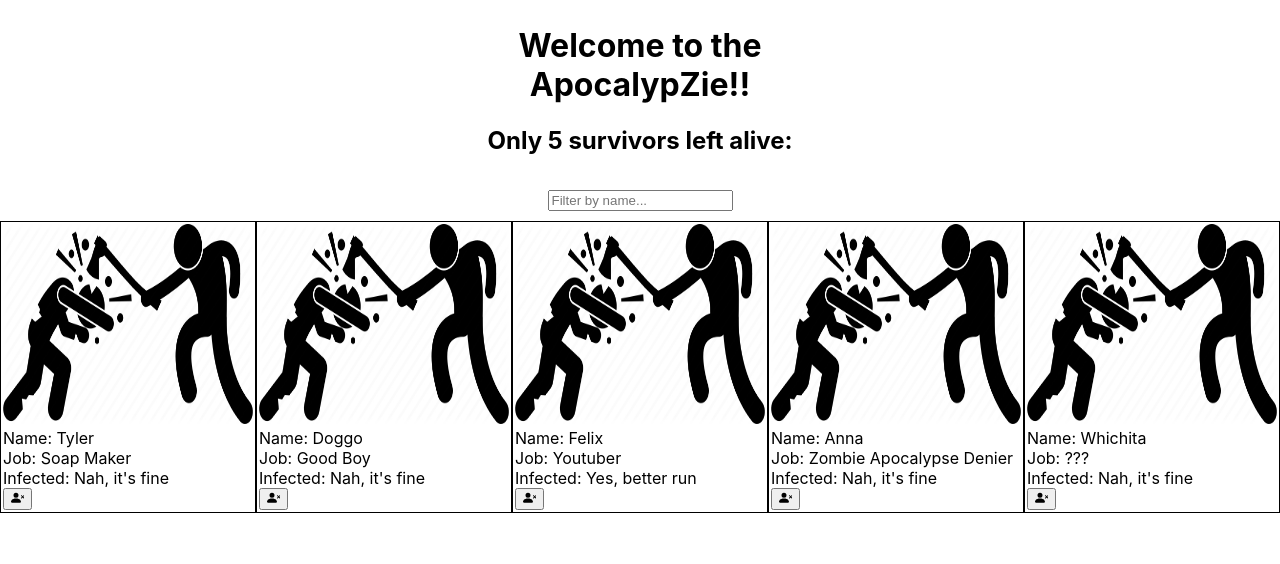
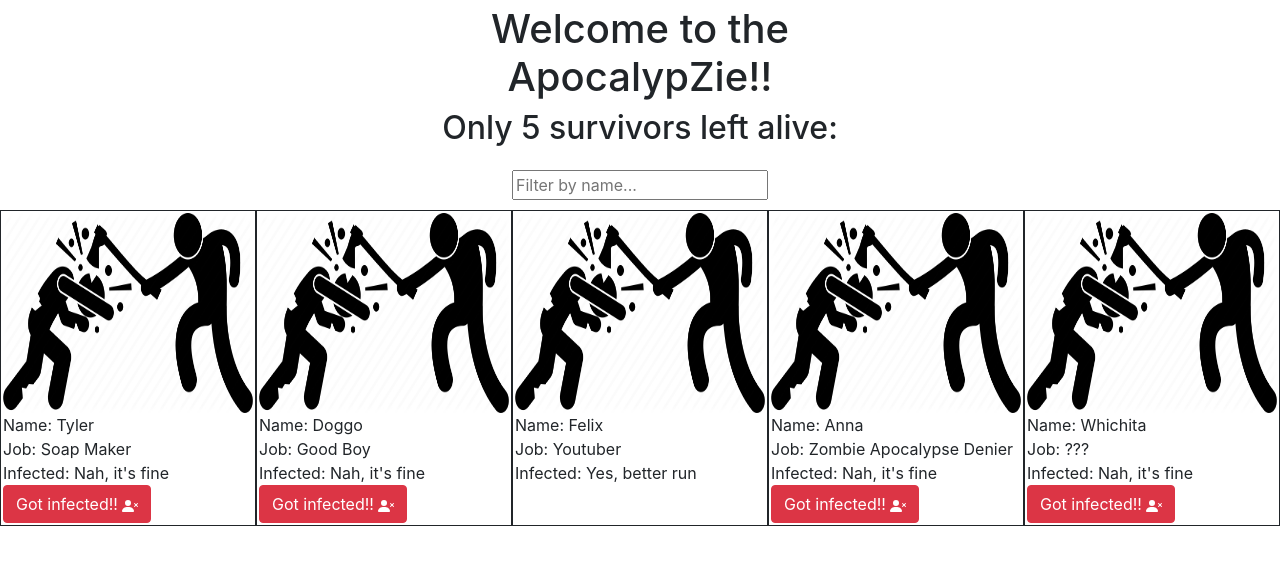
Before and after one commit to davifurtado/apocalypzie, a React (Create React App) app: page / in a window 1280 px wide. Shown: the top 564 px of the page. Built offline with nearby package versions, Linux system fonts and the light colour scheme.

Commit message:
added infected button on survivorCard, added react bootstrap css in appjs

```diff
--- a/src/App.js
+++ b/src/App.js
@@ -1,5 +1,6 @@
 
 import RootContainer from './containers/RootContainer';
+import 'bootstrap/dist/css/bootstrap.min.css';
 
 function App() {
   return (
--- a/src/components/survivorCard/SurvivorCard.js
+++ b/src/components/survivorCard/SurvivorCard.js
@@ -2,6 +2,7 @@ import React, { useState } from 'react';
 import './survivor-card.css';
 import avatar from '../../assets/survivor_avatar_placeholder.jpg';
 import { PersonXFill } from 'react-bootstrap-icons';
+import Button from 'react-bootstrap/Button';
 
 const SurvivorCard = ({ survivor }) => {
     const [imageLoadError, setImageLoadError] = useState(true)
@@ -25,11 +26,11 @@ const SurvivorCard = ({ survivor }) => {
                 <div >Name: {survivor?.name}</div>
                 <div >Job: {survivor?.job}</div>
                 <div >Infected: {survivor?.infected ? 'Yes, better run' : "Nah, it's fine"}</div>
-                <div>
-                    <button>
-                        <PersonXFill />
-                    </button>
-                </div>
+
+                    {!survivor?.infected &&
+                        <Button className="btn-danger" variant="danger">Got infected!! <PersonXFill /> </Button>
+                    }
+
             </div>
         </div>
     );
```
